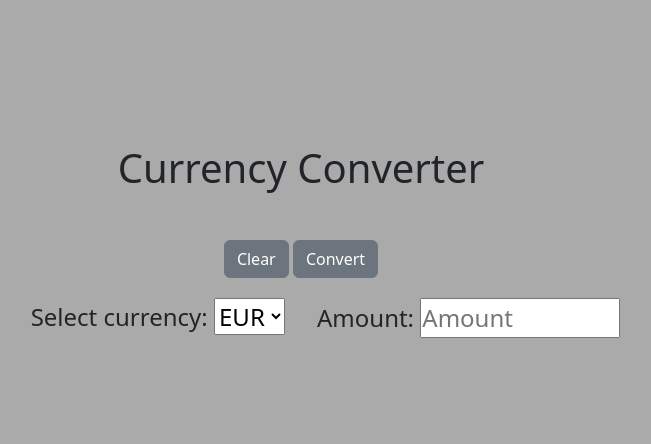
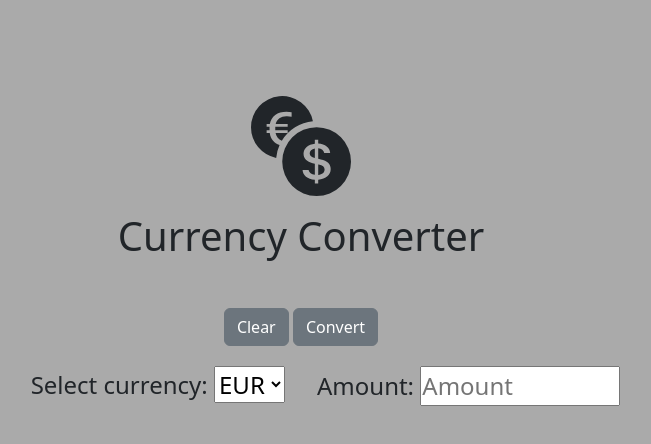
Before and after one commit to BamberDev/Currency-Converter, a plain HTML site: page index.html in a window 1280 px wide. Shown: the whole page, without its empty margins (339-990 px from the left). Drawn offline with nearby package versions, Linux system fonts and the light colour scheme.

Commit message:
added svg

```diff
--- a/index.html
+++ b/index.html
@@ -16,11 +16,23 @@
   <body>
     <main>
       <div class="container text-center my-5 py-5">
-        <h1 class="my-5">Currency Converter</h1>
+        <svg
+          xmlns="http://www.w3.org/2000/svg"
+          width="100"
+          height="100"
+          fill="currentColor"
+          viewBox="0 0 16 16"
+        >
+          <path
+            d="M0 5a5 5 0 0 0 4.027 4.905 6.5 6.5 0 0 1 .544-2.073C3.695 7.536 3.132 6.864 3 5.91h-.5v-.426h.466V5.05q-.001-.07.004-.135H2.5v-.427h.511C3.236 3.24 4.213 2.5 5.681 2.5c.316 0 .59.031.819.085v.733a3.5 3.5 0 0 0-.815-.082c-.919 0-1.538.466-1.734 1.252h1.917v.427h-1.98q-.004.07-.003.147v.422h1.983v.427H3.93c.118.602.468 1.03 1.005 1.229a6.5 6.5 0 0 1 4.97-3.113A5.002 5.002 0 0 0 0 5m16 5.5a5.5 5.5 0 1 1-11 0 5.5 5.5 0 0 1 11 0m-7.75 1.322c.069.835.746 1.485 1.964 1.562V14h.54v-.62c1.259-.086 1.996-.74 1.996-1.69 0-.865-.563-1.31-1.57-1.54l-.426-.1V8.374c.54.06.884.347.966.745h.948c-.07-.804-.779-1.433-1.914-1.502V7h-.54v.629c-1.076.103-1.808.732-1.808 1.622 0 .787.544 1.288 1.45 1.493l.358.085v1.78c-.554-.08-.92-.376-1.003-.787zm1.96-1.895c-.532-.12-.82-.364-.82-.732 0-.41.311-.719.824-.809v1.54h-.005zm.622 1.044c.645.145.943.38.943.796 0 .474-.37.8-1.02.86v-1.674z"
+          />
+        </svg>
+        <h1 class="mb-5 mt-3">Currency Converter</h1>
         <button class="btn btn-secondary mb-3" id="clear-button">Clear</button>
         <button class="btn btn-secondary mb-3" id="convert-button">
           Convert
         </button>
+
         <form class="row" id="currency-form">
           <div class="col-md fs-4 text-md-end m-1">
             <label for="currency">Select currency:</label>
```
